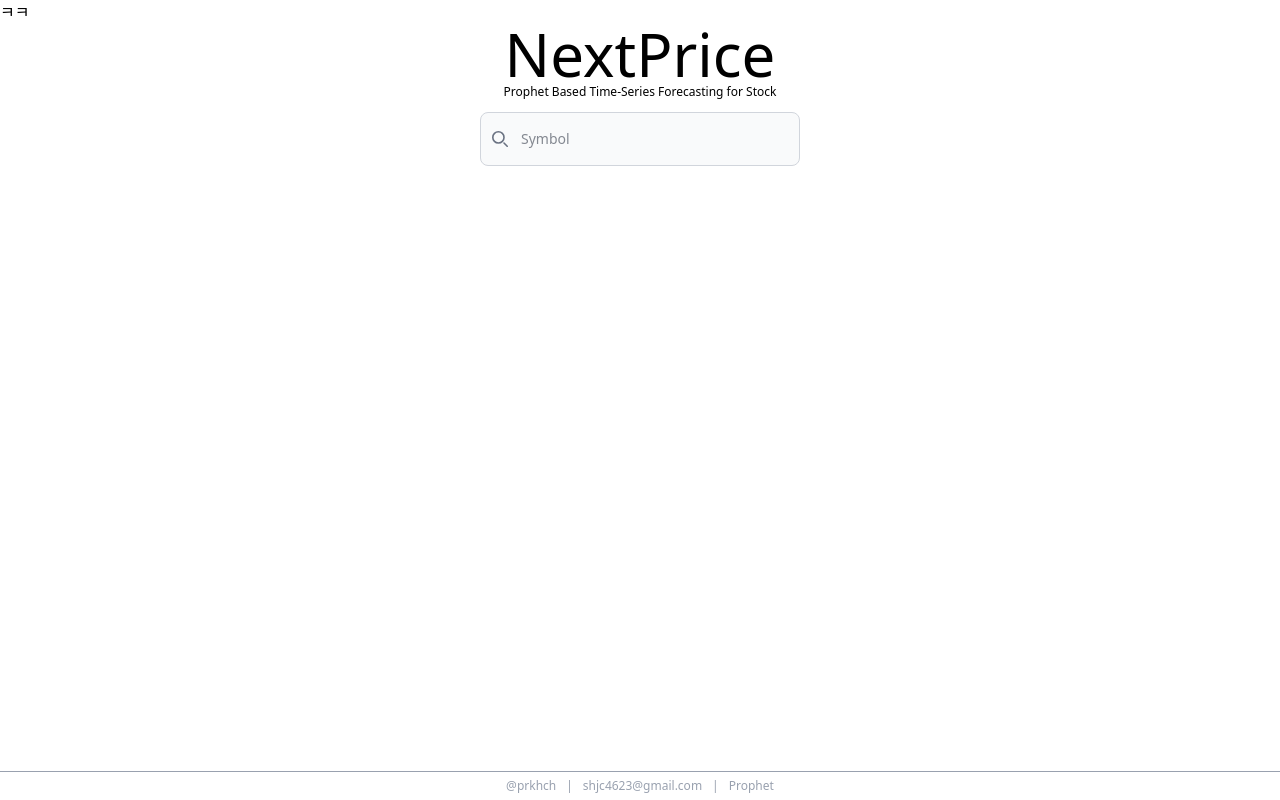
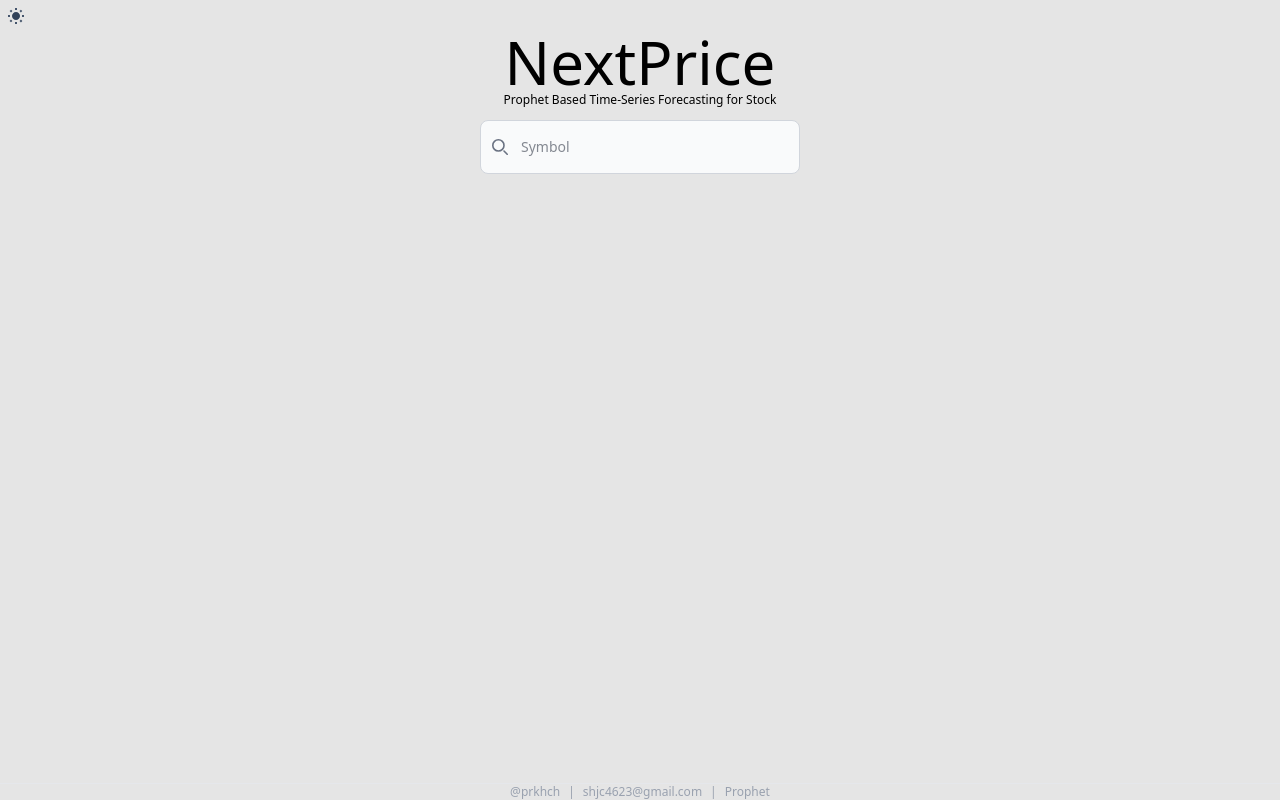
Before and after one commit to prkhch/next-value, a Next.js app in the folder next/: page / in a window 1280 px wide. Built offline with nearby package versions, Linux system fonts and the light colour scheme.

Commit message:
feat : 다크모드 with tailwind+nextjs+next-themes

```diff
--- a/next/package.json
+++ b/next/package.json
@@ -14,6 +14,7 @@
     "chart.js": "^4.5.0",
     "chartjs-plugin-zoom": "^2.2.0",
     "next": "15.3.4",
+    "next-themes": "^0.4.6",
     "postcss": "^8.5.6",
     "react": "^19.0.0",
     "react-dom": "^19.0.0",
--- a/next/src/app/chart/page.tsx
+++ b/next/src/app/chart/page.tsx
@@ -22,7 +22,6 @@
     // 404 NotFound
     notFound();
   }
-  console.log(dataset);
   const formattedDates = dataset.res.chart.result[0].timestamp.map(
     (i: number) => handleForamatDate(i * 1000)
   );
--- a/next/src/app/layout.tsx
+++ b/next/src/app/layout.tsx
@@ -3,6 +3,7 @@
 import "@/app/globals.css";
 import Header from "@/components/Header";
 import Footer from "@/components/Footer";
+import { Providers } from "@/components/Providers";
 
 const geistSans = Geist({
   variable: "--font-geist-sans",
@@ -25,8 +26,9 @@
   children: React.ReactNode;
 }>) {
   return (
-    <html lang="en">
-      <body className={`${geistSans.variable} ${geistMono.variable}`}>
+    <html lang="en" suppressHydrationWarning>
+      <body className={`${geistSans.variable} ${geistMono.variable} bg-muted`}>
+        <Providers>
           <div className="min-h-screen w-full flex flex-col">
             <Header />
             <main className="flex-1 flex flex-col items-center w-full">
@@ -34,6 +36,7 @@
             </main>
             <Footer />
           </div>
+        </Providers>
       </body>
     </html>
   );
--- /dev/null
+++ b/next/src/components/DarkMode.tsx
@@ -0,0 +1,57 @@
+"use client";
+
+import { useTheme } from "next-themes";
+
+// https://duklook.tistory.com/588
+export default function DarkMode() {
+  const { theme, setTheme } = useTheme();
+
+  return (
+    <div>
+      {/* https://cruip.com/implementing-tailwind-css-dark-mode-toggle-with-no-flicker/ */}
+      <div
+        className="flex flex-col justify-center"
+        onClick={() => setTheme(theme === "dark" ? "light" : "dark")}
+      >
+        <input
+          type="checkbox"
+          name="light-switch"
+          className="light-switch sr-only"
+        />
+        <label className="relative cursor-pointer p-2" htmlFor="light-switch">
+          <svg
+            className="dark:hidden"
+            width="16"
+            height="16"
+            xmlns="http://www.w3.org/2000/svg"
+          >
+            <path
+              className="fill-slate-600"
+              d="M7 0h2v2H7zM12.88 1.637l1.414 1.415-1.415 1.413-1.413-1.414zM14 7h2v2h-2zM12.95 14.433l-1.414-1.413 1.413-1.415 1.415 1.414zM7 14h2v2H7zM2.98 14.364l-1.413-1.415 1.414-1.414 1.414 1.415zM0 7h2v2H0zM3.05 1.706 4.463 3.12 3.05 4.535 1.636 3.12z"
+            />
+            <path
+              className="fill-slate-700"
+              d="M8 4C5.8 4 4 5.8 4 8s1.8 4 4 4 4-1.8 4-4-1.8-4-4-4Z"
+            />
+          </svg>
+          <svg
+            className="hidden dark:block"
+            width="16"
+            height="16"
+            xmlns="http://www.w3.org/2000/svg"
+          >
+            <path
+              className="fill-slate-400"
+              d="M6.2 1C3.2 1.8 1 4.6 1 7.9 1 11.8 4.2 15 8.1 15c3.3 0 6-2.2 6.9-5.2C9.7 11.2 4.8 6.3 6.2 1Z"
+            />
+            <path
+              className="fill-slate-500"
+              d="M12.5 5a.625.625 0 0 1-.625-.625 1.252 1.252 0 0 0-1.25-1.25.625.625 0 1 1 0-1.25 1.252 1.252 0 0 0 1.25-1.25.625.625 0 1 1 1.25 0c.001.69.56 1.249 1.25 1.25a.625.625 0 1 1 0 1.25c-.69.001-1.249.56-1.25 1.25A.625.625 0 0 1 12.5 5Z"
+            />
+          </svg>
+          <span className="sr-only">Switch to light / dark version</span>
+        </label>
+      </div>
+    </div>
+  );
+}
--- a/next/src/components/Footer.tsx
+++ b/next/src/components/Footer.tsx
@@ -1,16 +1,16 @@
 export default function Footer() {
   return (
     <div>
-      <footer className="w-full flex justify-center border-t border-gray-400 py-[5px] text-[12px] text-gray-400 font-light">
-        <span className="mx-[5px]">@prkhch</span>
-        <span className="mx-[5px]">|</span>
-        <span className="mx-[5px]">shjc4623@gmail.com</span>
-        <span className="mx-[5px]">|</span>
+      <footer className="w-full flex justify-center border-t border-gray-200 text-xs text-gray-400 font-thin">
+        <span className="mx-1">@prkhch</span>
+        <span className="mx-1">|</span>
+        <span className="mx-1">shjc4623@gmail.com</span>
+        <span className="mx-1">|</span>
         <a
           href="https://facebook.github.io/prophet/"
           target="_blank"
           rel="noopener noreferrer"
-          className="mx-[5px] hover:underline"
+          className="mx-1 hover:underline"
         >
           Prophet
         </a>
--- a/next/src/components/ForcastingButton.tsx
+++ b/next/src/components/ForcastingButton.tsx
@@ -25,7 +25,7 @@
         <button
           onClick={handleFetch}
           type="button"
-          className="cursor-pointer text-gray-900 shadow-md bg-gray-50 hover:bg-black hover:text-gray-50 focus:ring-4 focus:ring-blue-300 font-medium rounded-md text-sm px-5 py-2.5  dark:bg-blue-600 dark:hover:bg-blue-700 focus:outline-none dark:focus:ring-blue-800"
+          className="bg-gray-50 dark:bg-gray-700 text-gray-600 dark:text-gray-400 cursor-pointer shadow-md k hover:text-gray-50 focus:ring-4 font-medium rounded-md text-sm px-5 py-2.5  focus:outline-none "
         >
           Run
         </button>
@@ -35,7 +35,7 @@
         <button
           disabled
           type="button"
-          className=" text-gray-900 shadow-md bg-gray-50 focus:ring-4 focus:outline-none font-medium rounded-md text-sm px-5 py-2.5 text-center inline-flex items-center"
+          className=" text-gray-600 shadow-md bg-gray-50  dark:bg-gray-700 dark:text-gray-400 focus:ring-4 focus:outline-none font-medium rounded-md text-sm px-5 py-2.5 text-center inline-flex items-center"
         >
           <svg
             aria-hidden="true"
--- a/next/src/components/Header.tsx
+++ b/next/src/components/Header.tsx
@@ -1,18 +1,11 @@
 "use client";
 
+import DarkMode from "@/components/DarkMode";
+
 export default function Header() {
-  //   const toggleDark = () => {
-  //     const root = document.documentElement;
-  //     const isDark = root.classList.toggle("dark");
-  //     localStorage.setItem("theme", isDark ? "dark" : "light");
-  //   };
-
   return (
-    // <header className="w-full flex justify-between items-center px-4 py-2">
-    //   <button onClick={toggleDark}>🌙</button>
-    // </header>
-    <div>
-      <div>ㅋㅋ</div>
-    </div>
+    <header className="w-full flex justify-between items-center ">
+      <DarkMode />
+    </header>
   );
 }
--- a/next/src/components/Logo.tsx
+++ b/next/src/components/Logo.tsx
@@ -4,10 +4,10 @@
 const Logo = () => {
   return (
     <>
-      <div className="cursor-pointer text-center font-thin text-2xl sm:text-4xl md:text-6xl">
+      <div className="cursor-pointer text-center font-thin text-2xl sm:text-4xl md:text-6xl dark:text-red">
         <Link href="/">NextPrice</Link>
       </div>
-      <div className="text-center font-thin text-xs">
+      <div className="text-center font-thin text-xs ">
         Prophet Based Time-Series Forecasting for Stock
       </div>
     </>
--- /dev/null
+++ b/next/src/components/Providers.tsx
@@ -0,0 +1,11 @@
+"use client";
+// https://coding-je.com/entry/Nextjs-next-themes%EB%A1%9C-Nextjs%EC%97%90%EC%84%9C-%EA%B0%84%EB%8B%A8%ED%9E%88-%EB%8B%A4%ED%81%AC%EB%AA%A8%EB%93%9C-%EA%B5%AC%ED%98%84%ED%95%98%EA%B8%B0-feat-tailwind
+import { ThemeProvider } from "next-themes";
+
+export function Providers({ children }: { children: React.ReactNode }) {
+  return (
+    <ThemeProvider attribute="class" defaultTheme="system" enableSystem>
+      {children}
+    </ThemeProvider>
+  );
+}
--- a/next/src/components/RangeInput.tsx
+++ b/next/src/components/RangeInput.tsx
@@ -15,7 +15,7 @@
           id="quantity-input"
           data-input-counter
           aria-describedby="helper-text-explanation"
-          className="shadow-md bg-gray-50 border-x-0 rounded-xs border-gray-300 text-center text-gray-900 text-sm focus:ring-blue-500 focus:border-blue-500 block w-full  py-2.5 dark:bg-gray-700 dark:border-gray-600 dark:placeholder-gray-400 dark:text-white dark:focus:ring-blue-500 dark:focus:border-blue-500"
+          className="shadow-md bg-gray-50  rounded-xs border-gray-300  text-center text-gray-900 text-sm block w-full py-2.5 dark:bg-gray-700 dark:placeholder-gray-400 dark:text-gray-400"
           placeholder="Enter the chart range."
           required
           value={range}
@@ -23,7 +23,7 @@
           max={3650}
           onChange={(e) => setRange(e.target.value)}
           onBlur={() => {
-            if (Number(range) < 2) setRange("2");
+            if (range !== "" && Number(range) < 2) setRange("2");
             else if (Number(range) > 3650) setRange("3650");
           }}
         />
--- /dev/null
+++ b/next/tailwind.config.ts
@@ -0,0 +1,3 @@
+module.exports = {
+  darkMode: "class",
+};
```
Also changed, not shown: next/src/app/globals.css (+25 -1 lines), 1 other file (tests, documents, lock files or other folders). Lines whose indentation alone changed are shown as unchanged.
